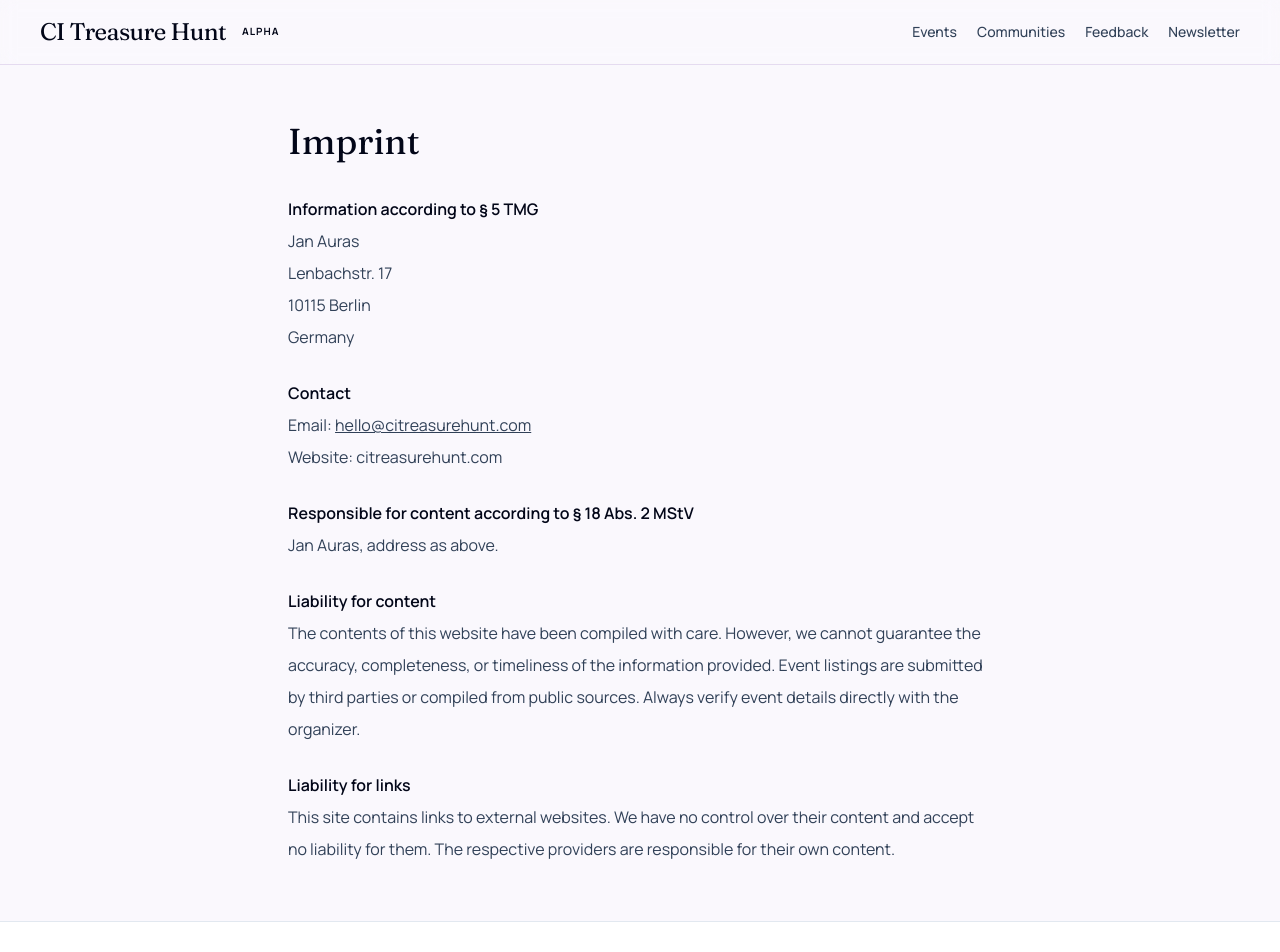
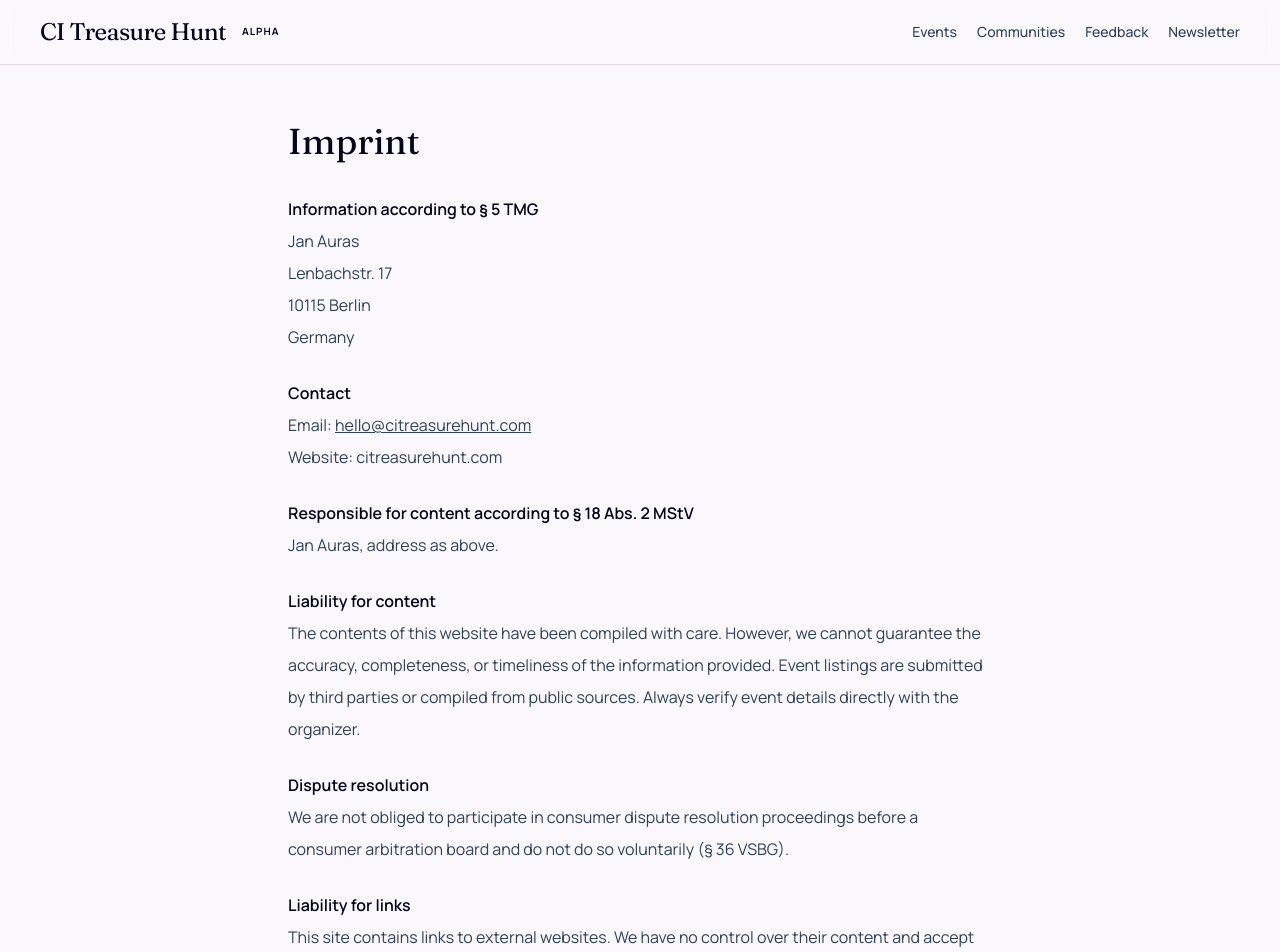
Before and after one commit to CItreasurehunt/ci-treasure-web, a Next.js app: page /imprint in a window 1280 px wide. Shown: the top 952 px of the page. Built offline with nearby package versions, Linux system fonts and the light colour scheme; no server answers.

Commit message:
legal: add dispute resolution notice (§ 36 VSBG)
Co-Authored-By: Claude Sonnet 4.6 <noreply@anthropic.com>

```diff
--- a/app/imprint/page.tsx
+++ b/app/imprint/page.tsx
@@ -39,6 +39,13 @@ export default function ImprintPage() {
           </p>
         </section>
         <section>
+          <h2 className="font-semibold text-slate-950">Dispute resolution</h2>
+          <p>
+            We are not obliged to participate in consumer dispute resolution proceedings before a consumer arbitration
+            board and do not do so voluntarily (§ 36 VSBG).
+          </p>
+        </section>
+        <section>
           <h2 className="font-semibold text-slate-950">Liability for links</h2>
           <p>
             This site contains links to external websites. We have no control over their content and accept no
```
